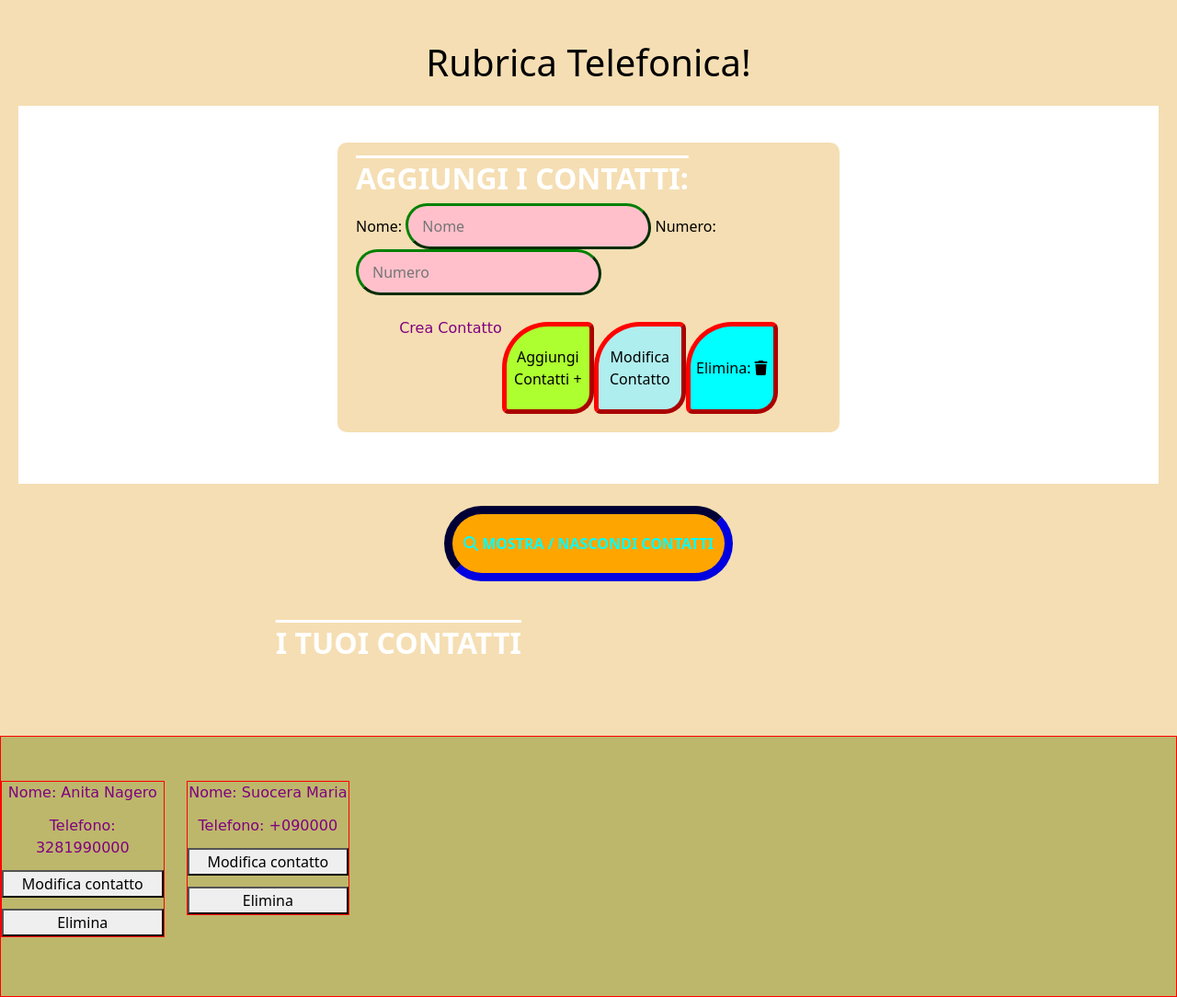
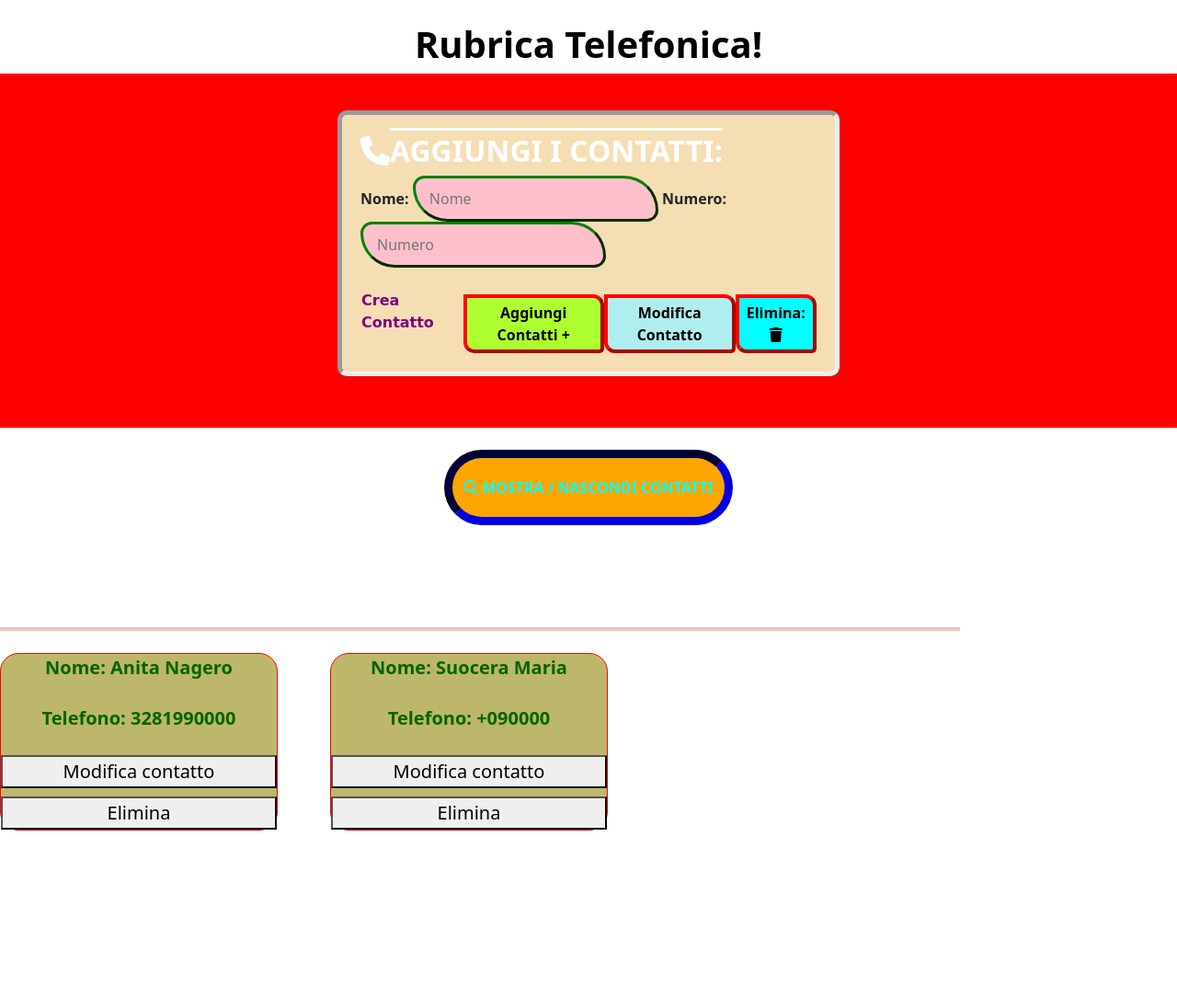
Before and after one commit to Hackademy-180/esercizio_Nagero_Anita_R_, a plain HTML site: page index.html in a window 1280 px wide. Shown: the whole page at 92% size. After the commit the page ends 967 px from the top, so only its background shows below. Drawn offline with nearby package versions, Linux system fonts and the light colour scheme.

Commit message:
Lavoro modificato ai file's index.html, style.css e main.js

```diff
--- a/index.html
+++ b/index.html
@@ -17,7 +17,7 @@
 
 </head>
 <body>
-<div class="page-grid">
+<div class="page">
 <!--Header-->
 <header class="container mt-4">
 
@@ -40,26 +40,26 @@
             <!-- form -->
 <form class="form_container">
 <div class="form-group">
-        <h2 class="sotto_title">Aggiungi i contatti:</h2>
+        <h2 class="sotto_title"><i class="fa-solid fa-phone"></i>Aggiungi i contatti:</h2>
 
-<label for="inputName" class="form_label">Nome:</label>
-    <input type="text" id="inputName" class="inputName" placeholder="Nome">
+<label for="inputName" class="form_label fw-bold">Nome:</label>
+    <input type="text" id="inputName" class="input Name" placeholder="Nome">
 
 
-<label for="inputPhone" class="form_label">Numero:</label>
-<input type="text" id="inputPhone" class="inputPhone" placeholder="Numero">
+<label for="inputPhone" class="form_label fw-bold">Numero:</label>
+<input type="text" id="inputPhone" class="input Phone" placeholder="Numero">
 
 
 <!-- BOTTONE -->
-<div class="BTN_btn mt-4 d-flex justify-content-center">
-    <p>Crea Contatto</p>
+<div class="BTN_btn mt-4 d-flex justify-content-start">
+    <p class="paragrafo">Crea Contatto</p>
 <button id="addBtn" class="btn btn-add" type="button">
-            Aggiungi Contatti +
+         Aggiungi Contatti +
 </button>
 <!-- BUTTON MODIFICHI -->
-<button id="editBtn" class="btn btn-edit" type="button">Modifica Contatto</button>
+<button id="editBtn" class="btn btn-edit" type="button" data-action="edit">Modifica Contatto</button>
 <!-- BOTTONE ELIMINAZIONE -->
-<button id="deleteBtn" class="btn btn-delete" type="button">Elimina: <i class="fa-solid fa-trash"></i></button>
+<button id="deleteBtn" class="btn btn-delete" type="button" data-action="delete">Elimina: <i class="fa-solid fa-trash"></i></button>
 </div>
 </div>
 </div>
@@ -76,22 +76,23 @@
 </div>
 <section>
     <div class="col-md-8">
-        <h2 class="sotto_title text-center mb-4 mt-5 py-6">I tuoi contatti</h2>
+        <h2 class="sotto_title text-center mb-4 mt-5 py-6">I tuoi contatti <i class="fa-solid fa-phone"></i></h2>
+        <hr class="hr_spezza">
+
     </div>
 </div>
 </section>
+<!-- div per i contatti -->
 
+    <section class="sez_contacts my-5 mt-4">
+    <div class="row"  id="contactContainer"></div>
 
-<!-- DIV VUOTI PER INSERIMENTI -->
-
-    <article class="contact-card">
-    <section class="sez_contacts my-5 mt-5">
-    <div class="row"  id="contactContainer"></div>
-    </article>
 </section>
 
 </div>
 </div>
+
+
 </div>
 </main>
 
--- a/main.js
+++ b/main.js
@@ -6,6 +6,8 @@
 let nomeInput = document.querySelector('#inputName');
 let telefonoInput = document.querySelector('#inputPhone');
 let btnAdd = document.querySelector('#addBtn');
+let btnEdit = document.querySelector('#editBtn');
+let btnDelete = document.querySelector('#deleteBtn');
 let btnToggle = document.querySelector('#btnToggle');
 let container = document.querySelector('#contactContainer');
 
@@ -14,6 +16,9 @@ let container = document.querySelector('#contactContainer');
 
 //Lista di Contatti, per esempio;
 let contacts = [
+
+    //oppure parti con array vuoto
+
     {
         nome: "Anita Nagero" , telefono : "3281990000"}
 ,
@@ -24,7 +29,7 @@ let contacts = [
 
 
 
-//Funzione per (reindirizzare i contatti)
+//Funzione per (stmpare i contatti)
 function renderContacts() {
 
     //svuotare contenitore
@@ -33,16 +38,16 @@ function renderContacts() {
     contacts.forEach((contatto, index) =>
 {
     let div = document.createElement('div');
-    div.className = 'col-12 col-md-6 mb-3';
+    div.className = 'col-8 col-md-3 mb-3';
     div.innerHTML = `
-       <article class="contact-card">
 
+<div class="card-contatto">
             <p> Nome: ${contatto.nome} </p>
             <p> Telefono: ${contatto.telefono} </p>
              <button class="edit-btn" onclick="editContact(${index})">Modifica contatto</button>
         <button onclick="deleteContact(${index})">Elimina</button>
+     </div>
 
-      </article>
             `;
 
     container.appendChild(div);
@@ -68,11 +73,17 @@ btnAdd.addEventListener('click', () => {
     //all'array li aggiungo;
 
 contacts.push({
-    nome: nome,
-    telefono: telefono
+   nome,
+   telefono
 });
 
+ //pulisci reset_inputs
+    nomeInput.value = '';
+   telefonoInput.value = '';
 
+            renderContacts();
+
+            });
 
  //MOSTRA / NASCONDI
 
@@ -85,17 +96,20 @@ contacts.push({
     //FUNZIONE ELIMINAZIONE
 
     function deleteContact(index) {
-        console.log('index:', index);
-if(confirm("Sei sicuro di voler eliminare questo contatto?")){
-        //RIMUOVO ELEMENT BY ARRAY
-        contacts.splice(index, 1);
+
+          console.log('index:', index);
+
+ if(confirm("Sei sicuro di voler eliminare questo contatto?")){
 
 
-        //FINE E STAMPA F.
+     //RIMUOVO ELEMENT BY ARRAY
+
+     contacts.splice(index, 1);
+     //FINE E STAMPA F.
         renderContacts();
-    }
+
+ }
 }
-
 
     //FUNZIONW MODIFICA contatto-i
 
@@ -107,17 +121,13 @@ if(confirm("Sei sicuro di voler eliminare questo contatto?")){
 
                 contacts[index].nome = nuovoNome.trim() || contacts[index].nome;
                 contacts[index].telefono = nuovoTelefono.trim() || contacts[index].telefono;
-                renderContacts();
+                renderContacts('');
+
+
             }
         }
 
-   //pulisci reset_inputs
-    nomeInput.value = '';
-   telefonoInput.value = '';
 
-            renderContacts();
-
-            });
     //FINISCE LA FUNZIONE
     renderContacts();
 
--- a/style.css
+++ b/style.css
@@ -1,10 +1,14 @@
 h1 {
+    font-weight: bolder;
+    font-size: 100x ;
+
+       color: black;
        text-align: center;
    }
 
    body {
-       background-color: wheat;
-       color: black;
+       background-color: white;
+
 
    }
 
@@ -15,12 +19,10 @@ h1 {
             padding: 4px;
             padding-right: 4px;
             margin-top: 5px;
-    border-radius: 50px 7px 23px;
-        border-style: double;
-        border: 5px outset red;
+            border-radius: 0px 12px 5px;
+            border-style: outset;
+             border: 4px outset red;
              display: block;
-        height: 100px;
-        width: 100px;
             cursor: pointer;
             justify-content: center;
 
@@ -34,20 +36,21 @@ h1 {
     text-transform: uppercase;
     font-weight: bold;
     height: 82px;
-    box-sizing:inherit;
-    border-radius: 200px;
+    border-radius: 280px;
     cursor: pointer;
 }
 
 
 .btn-add{
+
     background-color: greenyellow;
+    font-weight: bold;
     color: black;
 
 }
 
 .btn-edit {
-
+   font-weight: bold;
     background-color: paleturquoise;
     color: black;
 }
@@ -55,6 +58,7 @@ h1 {
 
 
  .btn-delete {
+    font-weight: bold;
      color: black;
      background-color: aqua;
  }
@@ -90,34 +94,41 @@ h1 {
 
    }
 
-   p {
-       text-align: center;
+   .paragrafo  {
+
+margin-left: 1px;
+    font-weight: bold;
+      gap:4px;
+     text-align: start;
        font-family: cursive;
        color: purple;
-       margin: 0;
-       padding: 0;
+
    }
 
-/* INPUT */
+
+
+
+/* INPUT nomme e telefono */
 #inputName,
  #inputPhone {
     content: 10px 10px;
-
     padding-top: 15px;
     padding: 10px 15px;
+    size: 20px 30px;
+        border-style: double;
     border: 3px outset green;
-    border-radius: 80px 92px;
+    border-radius: 22px 66px;
      align-items: center;
      background-color: pink;
     color: darkblue;
 }
 
-.container_input {
-    background-color: aliceblue;
-    width: 50px;
-    height: 70px;
 
-}
+
+
+
+
+
 
 /* FORM */
 .form_container{
@@ -125,51 +136,38 @@ h1 {
     flex-direction: column;
     gap: 10px;
     align-items: stretch;
-
+    border: 5px;
+  border-style: inset;
     background-color: wheat;
     padding: 20px;
     border-radius: 10px;
 }
 
-.form_buttons > button{
-    flex:1 ;
-    gap: 13px;
-    padding-top: 3px;
-    margin-top: 3px;
-    border: 3px;
-    padding: 4px;
+/* FORM SEZIONE PER STILIZZARE */
+
+
+ .form_group{
+    display: block;
+    gap:6px;
+
 }
 
 
-.form_group{
-    display: flex;
-    flex-direction: column;
-    gap:10px;
-
-}
 .sez_form{
     gap: 13px;
-    display: flex;
+    display:block;
     justify-content: center;
     align-items: center;
-    background-color: white;
-    padding: 40px 20px;;
+    background-color:red;
+    padding: 40px 20px;
 }
 
 
 
-.page-grid{
-    display: grid;
-    grid-template-rows: auto 1fr;
-    grid-gap: 15px;
-    padding: 20px;
-    min-height: 100vh;
-}
-
    /* CARDS */
 
-   .contacContainer {
-   margin-left: 8px;
+   #contactContainer {
+    background-color: transparent;
     gap: 33px;
     align-content: space-around;
     justify-content: stretch;
@@ -178,19 +176,34 @@ h1 {
    }
 
    .sez_contacts {
-
-display: flex;
+    border-radius: 6px 17px 88px;
 
    }
 
-   .contact-card{
-    display: grid;
-
+   .card-contatto{
+    display: flex;
+    min-width: 220px;
+    color: darkgreen;
+    font-size: 20px;
+ font-weight: bold;
+    text-align: center;
+    border: 2px dotted white;
+   border-radius: 20px;
     justify-items: stretch;
     flex-direction: column;
     align-items: stretch;
-    gap: 12px;
+    gap: 9px;
     border: 1px double red;
     background-color: darkkhaki;
 
    }
+
+
+   .hr_spezza{
+
+    box-shadow: purple;
+    height: 4px;
+    width: 1044px;
+    background:red;
+    border-style: inset red;
+   }
```
Lines whose indentation alone changed are shown as unchanged.
